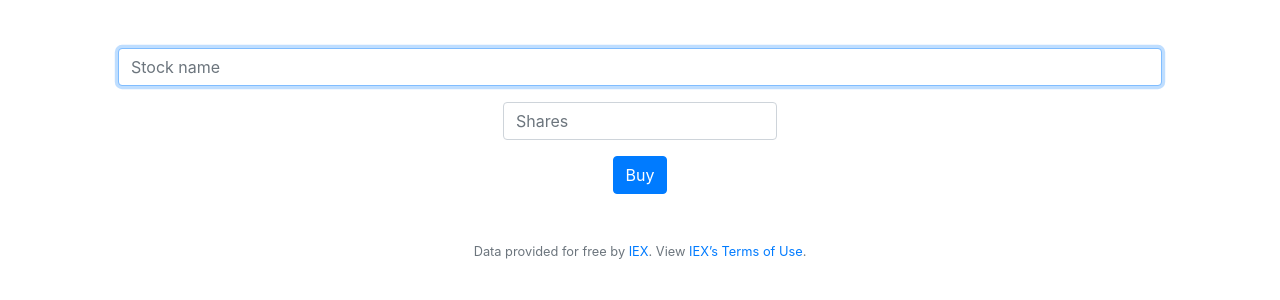
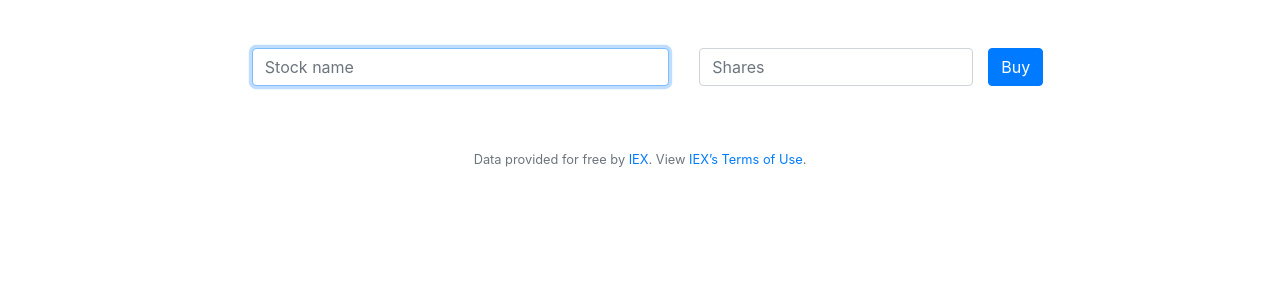
Before and after one commit to mgxmajewski/cs50_finance, a Flask app: page /buy in a window 1280 px wide. Shown: the part 76-376 px from the top of the page. Run offline with Flask 2, Linux system fonts and the light colour scheme; a user stored in the database is signed in; some libraries are stand-ins or nearby versions.

Commit message:
Adjust buy template inline styles to use suggestions script.

```diff
--- a/templates/buy.html
+++ b/templates/buy.html
@@ -5,13 +5,14 @@
 {% endblock %}
 
 {% block main %}
-    <form novalidate action="/buy" method="post" >
-        <div class="form-group">
-            <input autocomplete="off" autofocus class="form-control" name="symbol" placeholder="Stock name" type="text">
+    <form id="stock form" class="row g-3 d-flex justify-content-center" novalidate action="/buy" method="post" >
+        <div class="col-5">
+            <input id="myInput" autocomplete="off" autofocus class="form-control" name="symbol" placeholder="Stock name" type="text">
         </div>
-        <div class="form-group">
+        <div class="col-auto">
             <input autocomplete="off" autofocus class="form-control" name="shares" placeholder="Shares" type="number">
         </div>
-        <button class="btn btn-primary" type="submit">Buy</button>
+        <button class="btn btn-primary mb-3" type="submit">Buy</button>
     </form>
+    <script src="{{url_for('static', filename='suggestions.js')}}"></script>
 {% endblock %}
```
